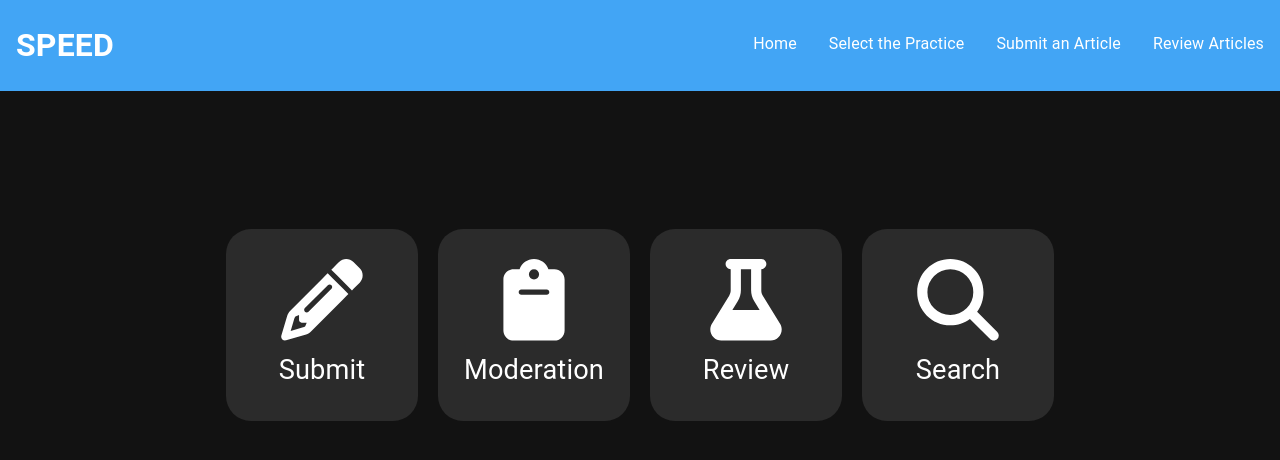
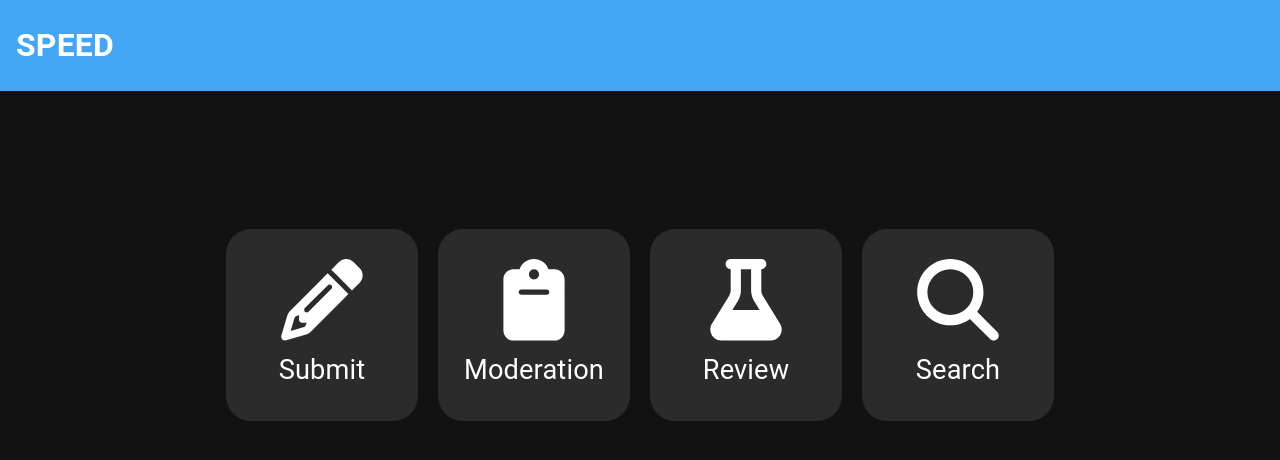
Before and after one commit to MattAUT/SPEED, a React (Create React App) app in the folder frontend/: page / in a window 1280 px wide. Shown: the top 460 px of the page. Built offline with nearby package versions, Linux system fonts and the light colour scheme; no server answers.

Commit message:
Location Header

```diff
--- a/frontend/src/components/navigation-bar.tsx
+++ b/frontend/src/components/navigation-bar.tsx
@@ -1,6 +1,6 @@
 import { useTheme } from "@mui/material/styles";
 import { styled } from "goober";
-import { NavLink } from "react-router-dom";
+import { NavLink, useLocation } from "react-router-dom";
 
 type ContainerProps = {
   $background: string;
@@ -36,14 +36,14 @@ const NavigationBar = () => {
     palette: { primary },
   } = useTheme();
 
+  const location = useLocation();
+
+
   return (
     <Container $background={primary.dark}>
       <h1>SPEED</h1>
       <LinksContainer>
-        <StyledNavLink to="/">Home</StyledNavLink>
-        <StyledNavLink to="/SEPractice">Select the Practice</StyledNavLink>
-        <StyledNavLink to="/SubmitArticle">Submit an Article</StyledNavLink>
-        <StyledNavLink to="/ModerationQueue">Review Articles</StyledNavLink>
+        {(location.pathname !== '/' ? <StyledNavLink to="/">Home</StyledNavLink> : null)}
       </LinksContainer>
     </Container>
   );
```
